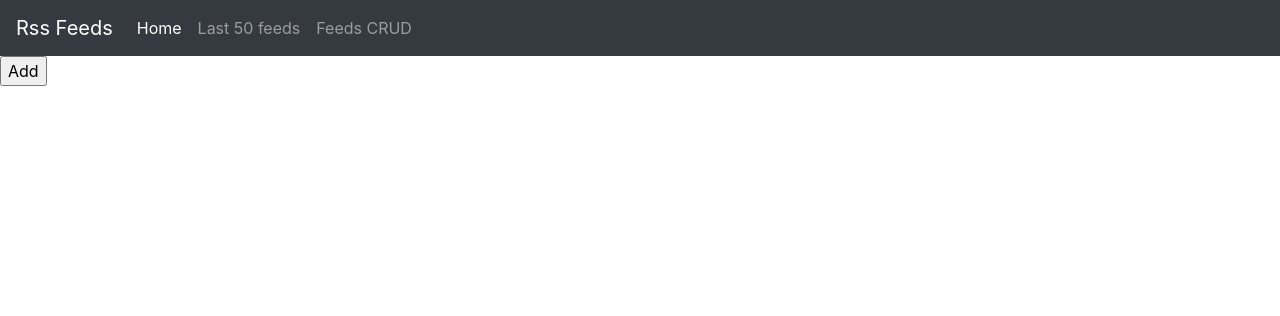
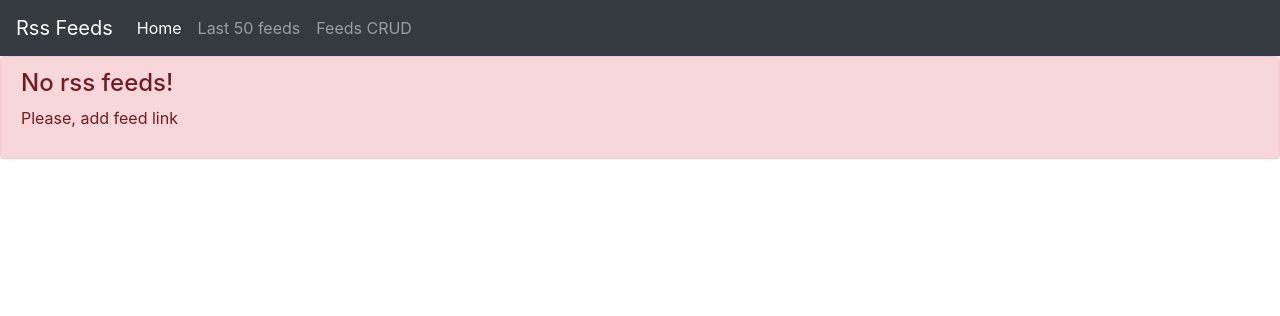
Before and after one commit to IgorChicherin/rss_feeds, a Django app: page /feeds/ in a window 1280 px wide. Shown: the top 316 px of the page. Run offline with Django 3.2, Linux system fonts and the light colour scheme; data that the repository does not hold is empty; some libraries are stand-ins or nearby versions.

Commit message:
templates edited

```diff
--- a/rss_crud/templates/crud.html
+++ b/rss_crud/templates/crud.html
@@ -1,6 +1,29 @@
 {% extends 'base.html' %}
+{% block nav %}
+    <div class="feed_link_add">
+        <form action="/feeds/create/" method="post">
+            {% include 'inc-rss-add.html' %}
+        </form>
+    </div>
+{% endblock %}
 {% block content %}
-    <form action="/feeds/create/" method="post">
-        {% include 'inc-rss-add.html' %}
-    </form>
+    <div class="content">
+        {% if rss_links %}
+             {% for link in rss_links %}
+            <div class="alert alert-secondary" role="alert">
+                <h4 class="alert-heading">Rss feed link</h4>
+                <p>{{ link.rss_link }}</p>
+                <div class="buttons-group">
+                    <a href="update/{{ link.id }}" class="btn btn-primary">Edit</a>
+                    <button type="button" class="btn btn-danger" data-toggle="modal" data-target="#exampleModal">Delete</button>
+                    {% include 'delete-rss-confirm.html' %}
+                </div>
+            </div>
+        {% endfor %}
+        {% else %}
+            <div class="alert alert-danger" role="alert">
+                <h4 class="alert-heading">No rss feeds!</h4>
+                <p>Please, add feed link</p>
+        {% endif %}
+    </div>
 {%  endblock %}
--- a/rss_crud/templates/inc-rss-add.html
+++ b/rss_crud/templates/inc-rss-add.html
@@ -1,3 +1,2 @@
 {% csrf_token %}
-{{ form.as_p }}
-<input type="submit" value="Add">
+{{ form.rss_link }} <input type="submit" value="Add" class="btn btn-primary">
```
Also changed, not shown: rss_crud/templates/delete-rss-confirm.html (added, +22 -0 lines), rss_crud/templates/edit-rss.html (added, +7 -0 lines), db.sqlite3.
